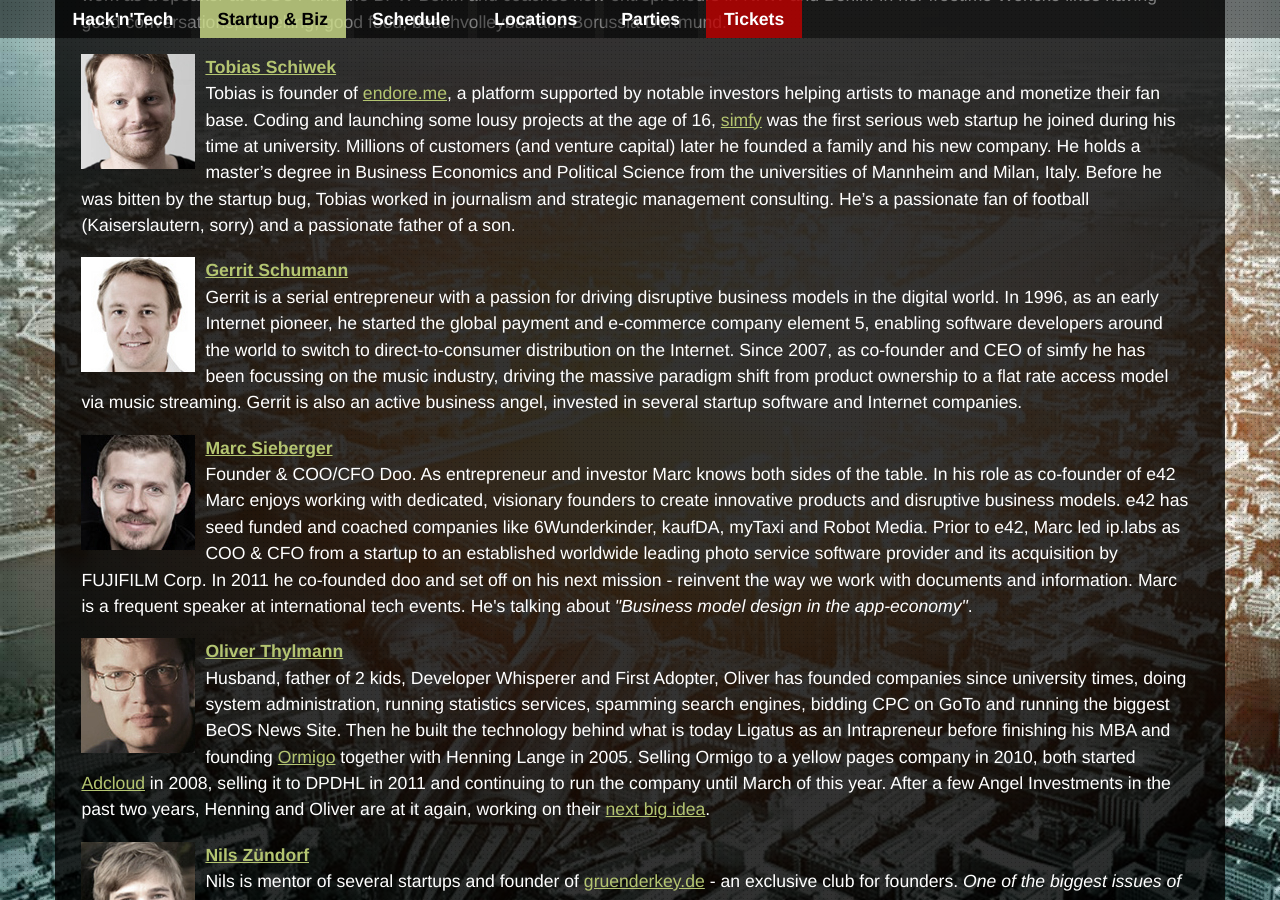
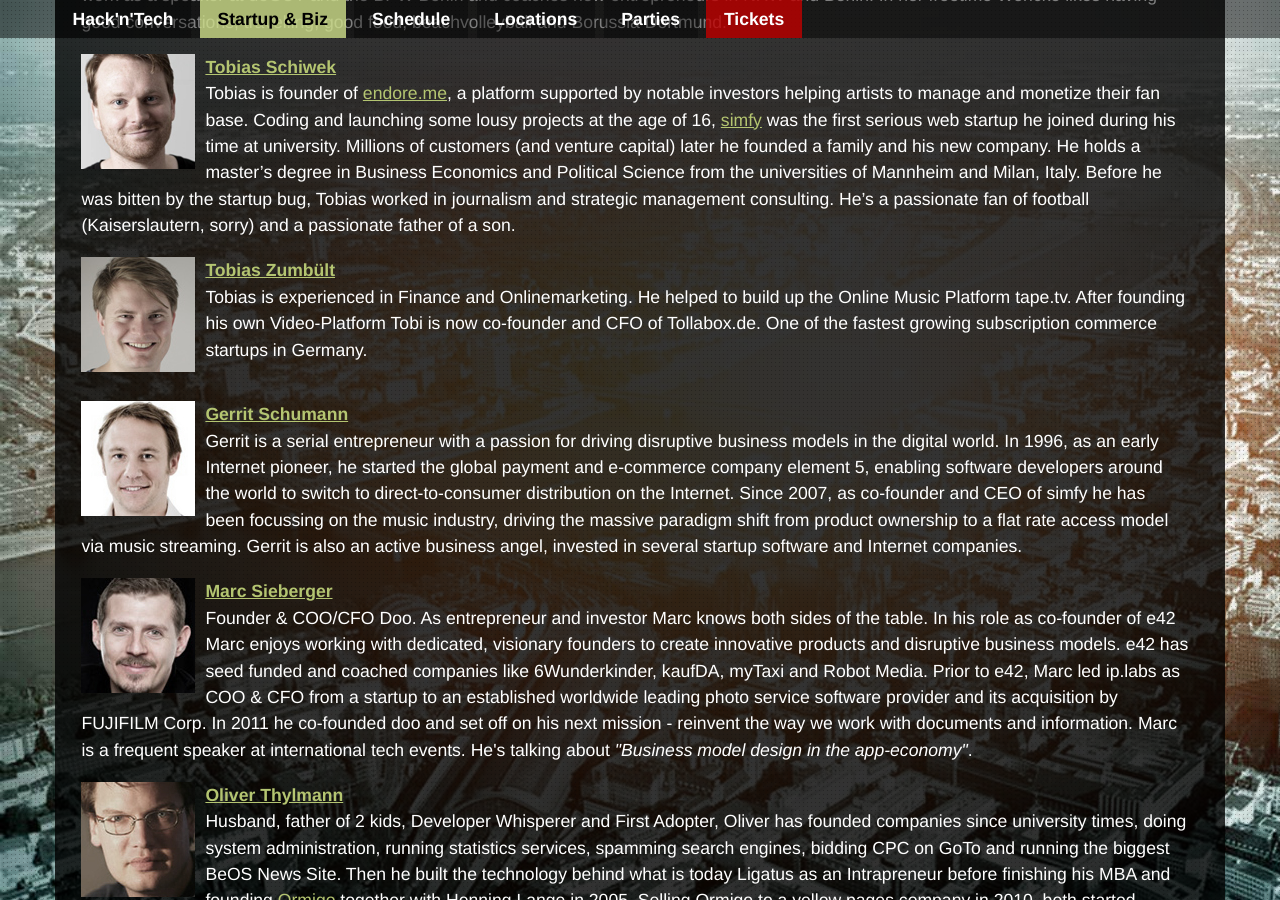
Before and after one commit to InteractiveCologne/interactivecologne.github.com, a Jekyll site: the page built from startup.html, in a window 1280 px wide and 900 px high, scrolled down 3049 px. Built offline with Jekyll 4.4.1, drawn with Linux system fonts in a browser that asks for light colours; nearby versions of some CDN libraries.

Commit message:
added tobias zumbuelt

```diff
--- a/startup.html
+++ b/startup.html
@@ -80,6 +80,10 @@
 
 				<p class="speaker">
 					<img class="speaker" src="assets/images/speaker/tobias-schiwek.jpg" alt="Tobias Schiwek"/><a href="#tobias-schiwek" name="tobias-schiwek"><strong>Tobias Schiwek</strong></a><br/>Tobias is founder of <a href="http://endore.me">endore.me</a>, a platform supported by notable investors helping artists to manage and monetize their fan base. Coding and launching some lousy projects at the age of 16, <a href="http://simfy.de">simfy</a> was the first serious web startup he joined during his time at university. Millions of customers (and venture capital) later he founded a family and his new company. He holds a master’s degree in Business Economics and Political Science from the universities of Mannheim and Milan, Italy. Before he was bitten by the startup bug, Tobias worked in journalism and strategic management consulting. He’s a passionate fan of football (Kaiserslautern, sorry) and a passionate father of a son.
+				</p>
+
+				<p class="speaker">
+					<img class="speaker" src="assets/images/speaker/tobias-zumbuelt.jpg" alt="Tobias Zumbült"/><a href="#tobias-zumbuelt" name="tobias-zumbuelt"><strong>Tobias Zumbült</strong></a><br/>Tobias is experienced in Finance and Onlinemarketing. He helped to build up the Online Music Platform tape.tv. After founding his own Video-Platform Tobi is now co-founder and CFO of Tollabox.de. One of the fastest growing subscription commerce startups in Germany.
 				</p>
 
 				<p class="speaker">
```
